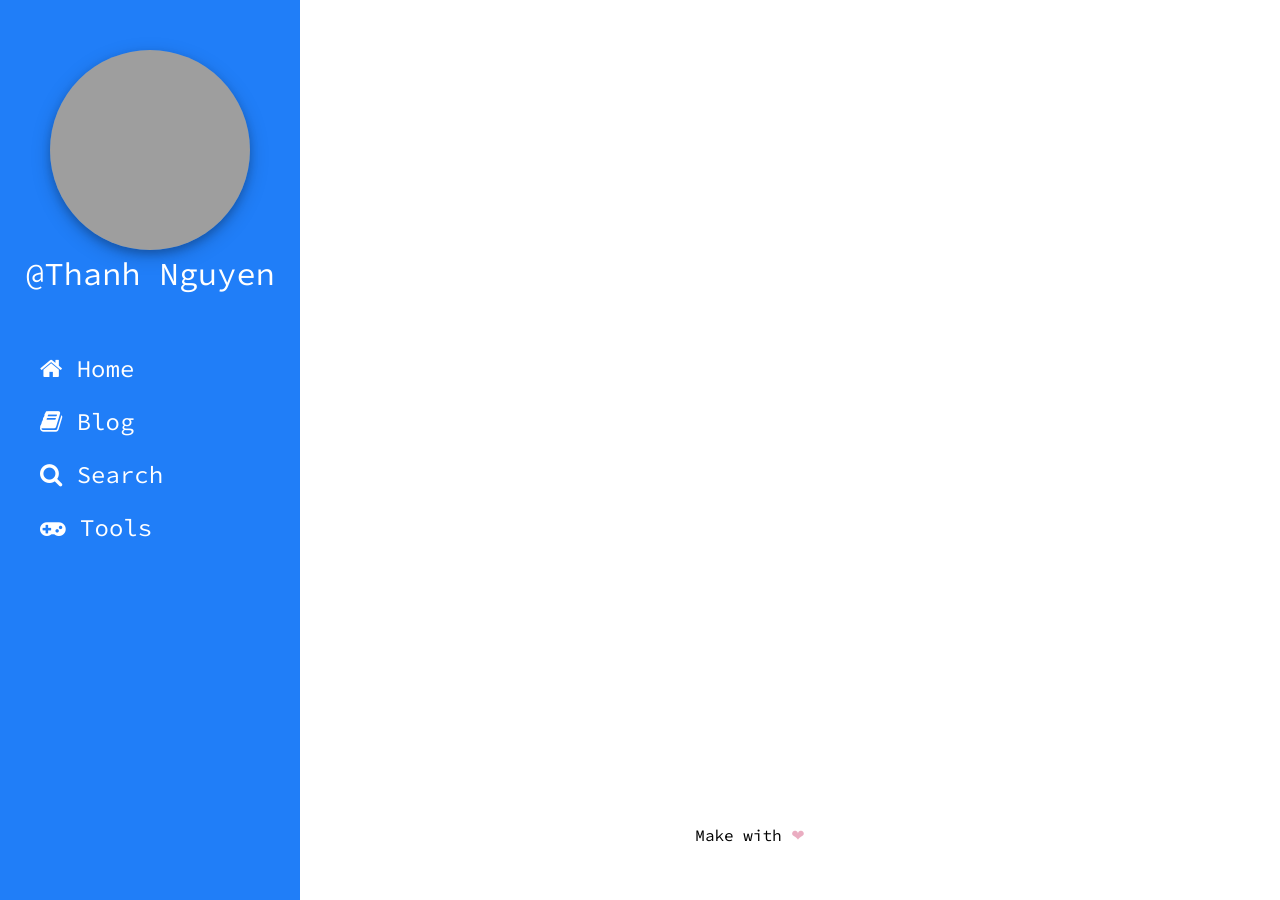
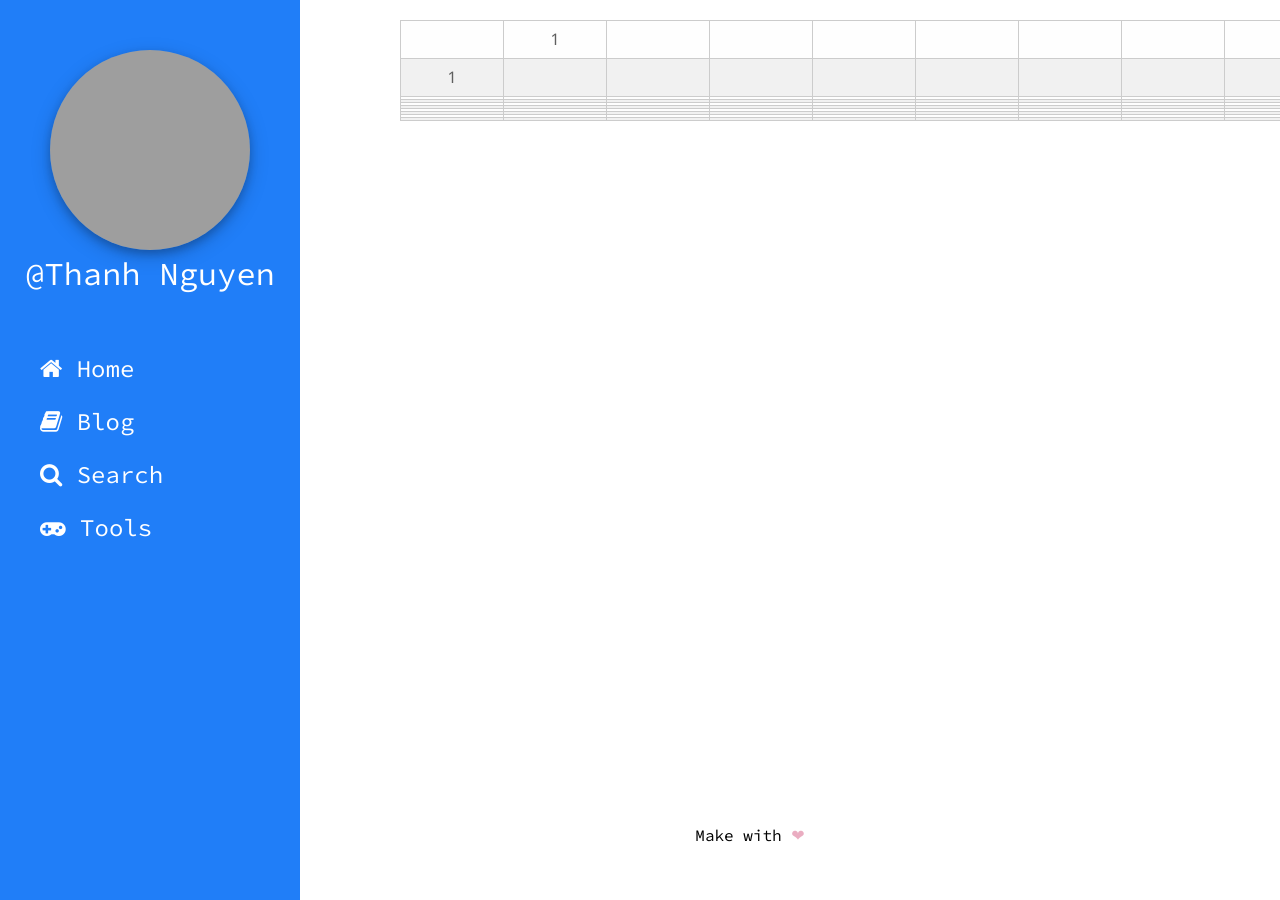
Before and after one commit to thanhnguyenq/thanhnguyenq.github.io, a Jekyll site: the page built from pages/games/minesweeper/index.html, in a window 1280 px wide. Built offline with Jekyll 4.4.1, drawn with Linux system fonts in a browser that asks for light colours; grey boxes are pictures that could not be loaded.

Commit message:
Remove ES6

```diff
--- a/pages/games/minesweeper/index.html
+++ b/pages/games/minesweeper/index.html
@@ -2,15 +2,37 @@
 layout: default
 title: MineSweeper
 ---
-<table id="minesweeper" style="width:100%"></table>
+<table id="minesweeper" style="width:100%">
+  <tr><td></td><td>1</td><td></td><td></td><td></td><td></td><td></td><td></td><td></td><td></td></tr>
+  <tr><td>1</td><td></td><td></td><td></td><td></td><td></td><td></td><td></td><td></td><td></td></tr>
+  <tr><td></td><td></td><td></td><td></td><td></td><td></td><td></td><td></td><td></td><td></td></tr>
+  <tr><td></td><td></td><td></td><td></td><td></td><td></td><td></td><td></td><td></td><td></td></tr>
+  <tr><td></td><td></td><td></td><td></td><td></td><td></td><td></td><td></td><td></td><td></td></tr>
+  <tr><td></td><td></td><td></td><td></td><td></td><td></td><td></td><td></td><td></td><td></td></tr>
+  <tr><td></td><td></td><td></td><td></td><td></td><td></td><td></td><td></td><td></td><td></td></tr>
+  <tr><td></td><td></td><td></td><td></td><td></td><td></td><td></td><td></td><td></td><td></td></tr>
+  <tr><td></td><td></td><td></td><td></td><td></td><td></td><td></td><td></td><td></td><td></td></tr>
+  <tr><td></td><td></td><td></td><td></td><td></td><td></td><td></td><td></td><td></td><td></td></tr>
+</table>
+<style media="screen">
+
+</style>
 <script type="text/javascript">
 var arr = initArr();
 arr = markNumber(arr);
 
 var table = document.getElementById("minesweeper");
-
+for (var i = 0, row; row = table.rows[i]; i++) {
+   //iterate through rows
+   //rows would be accessed using the "row" variable assigned in the for loop
+   for (var j = 0, col; col = row.cells[j]; j++) {
+     //iterate through columns
+     //columns would be accessed using the "col" variable assigned in the for loop
+	 col.innerHTML = arr[i][j];
+   }
+}
 // Initialize array
-  var initArr = () => {
+function initArr() {
   var arr = new Array(10);
   for (var i = 0; i < 10; i++) {
     arr[i] = new Array(10);
@@ -26,7 +48,7 @@ title: MineSweeper
 };
 
 // Mark number around mine
-  var markNumber = (arr) => {
+var markNumber(arr) {
   for (var i = 0; i < 10; i++) {
     for (var j = 0; j < 10; j++) {
       if(arr[i][j] == -1) {
--- a/pages/tools/index.html
+++ b/pages/tools/index.html
@@ -6,7 +6,7 @@ title: Tools
 <button type="button" onclick="onPlay();">Play</button>
 <video id="video" src="" controls style="display:none;max-width:100%"></video>
 <script type="text/javascript">
-  var onPlay = () => {
+  function onPlay() {
     var video = document.getElementById('video');
     video.setAttribute('src', document.getElementById('src').value);
     video.style.display = "block";
```
Lines whose indentation alone changed are shown as unchanged.
